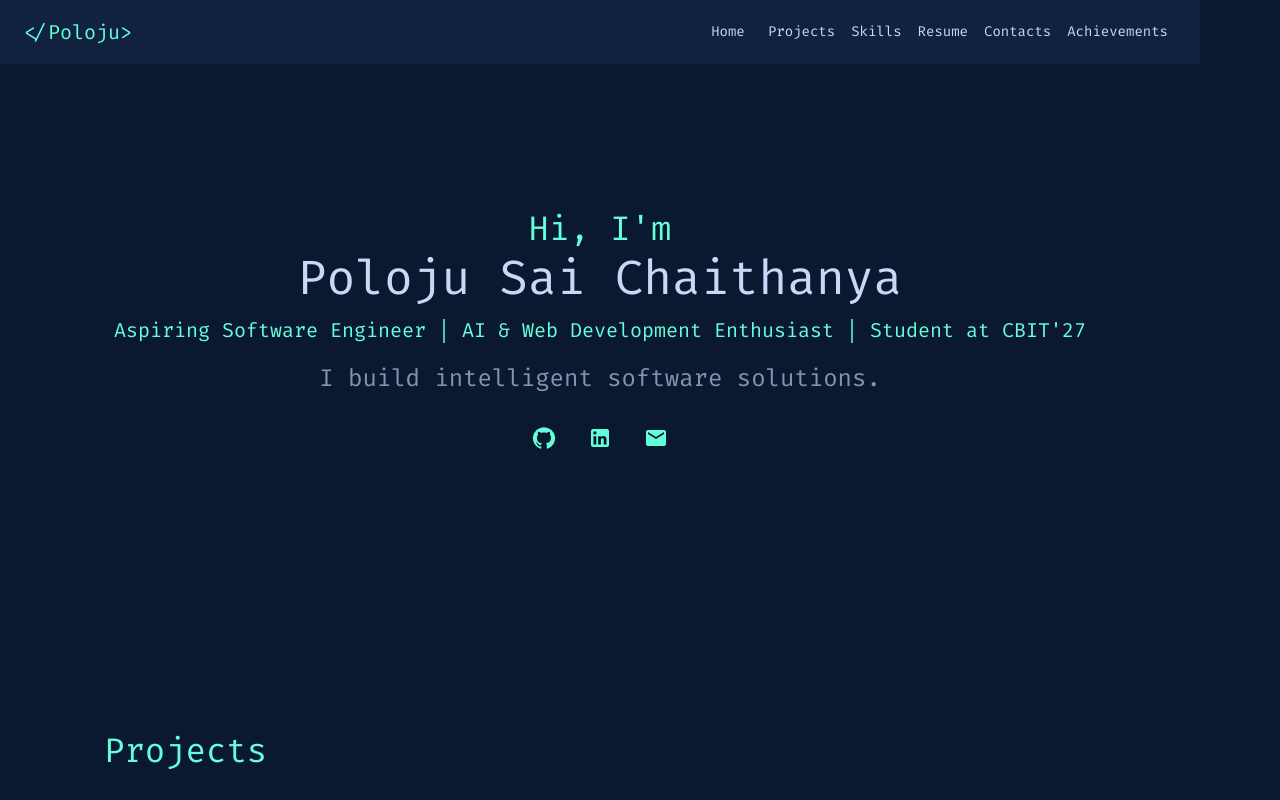
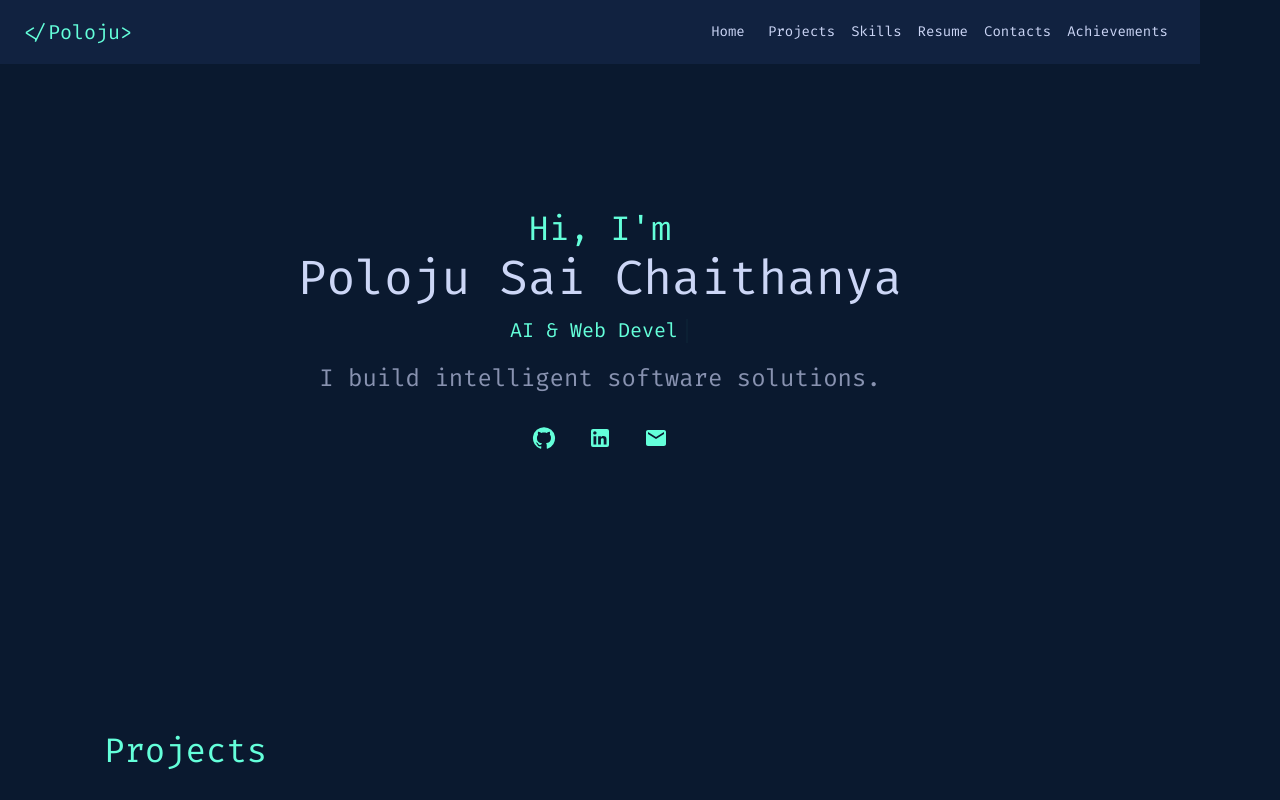
Before and after one commit to 004Saichaithanya/Portfolio, a React (Vite) app: page / in a window 1280 px wide. Shown: the top 800 px of the page. Built offline with nearby package versions, Linux system fonts and the light colour scheme.

Commit message:
Update Hero.jsx

```diff
--- a/src/Components/Hero.jsx
+++ b/src/Components/Hero.jsx
@@ -2,6 +2,7 @@ import React from 'react';
 import { Typography, Box, IconButton, Stack } from '@mui/material';
 import { motion } from 'framer-motion';
 import { GitHub, LinkedIn, Email } from '@mui/icons-material';
+import { Typewriter } from 'react-simple-typewriter';
 
 export default function Hero() {
   return (
@@ -21,7 +22,21 @@ export default function Hero() {
           Poloju Sai Chaithanya
         </Typography>
         <Typography variant="h6" sx={{ color: '#64ffda', mt: 1 }}>
-          Aspiring Software Engineer | AI & Web Development Enthusiast | Student at CBIT'27
+          <span>
+            <Typewriter
+              words={[
+                'Aspiring Software Engineer',
+                'AI & Web Development Enthusiast',
+                "Student at CBIT'27",
+              ]}
+              loop={0}
+              cursor
+              cursorStyle="|"
+              typeSpeed={50}
+              deleteSpeed={30}
+              delaySpeed={1000}
+            />
+          </span>
         </Typography>
         <Typography variant="h5" sx={{ color: '#8892b0', mt: 2 }}>
           I build intelligent software solutions.
```
